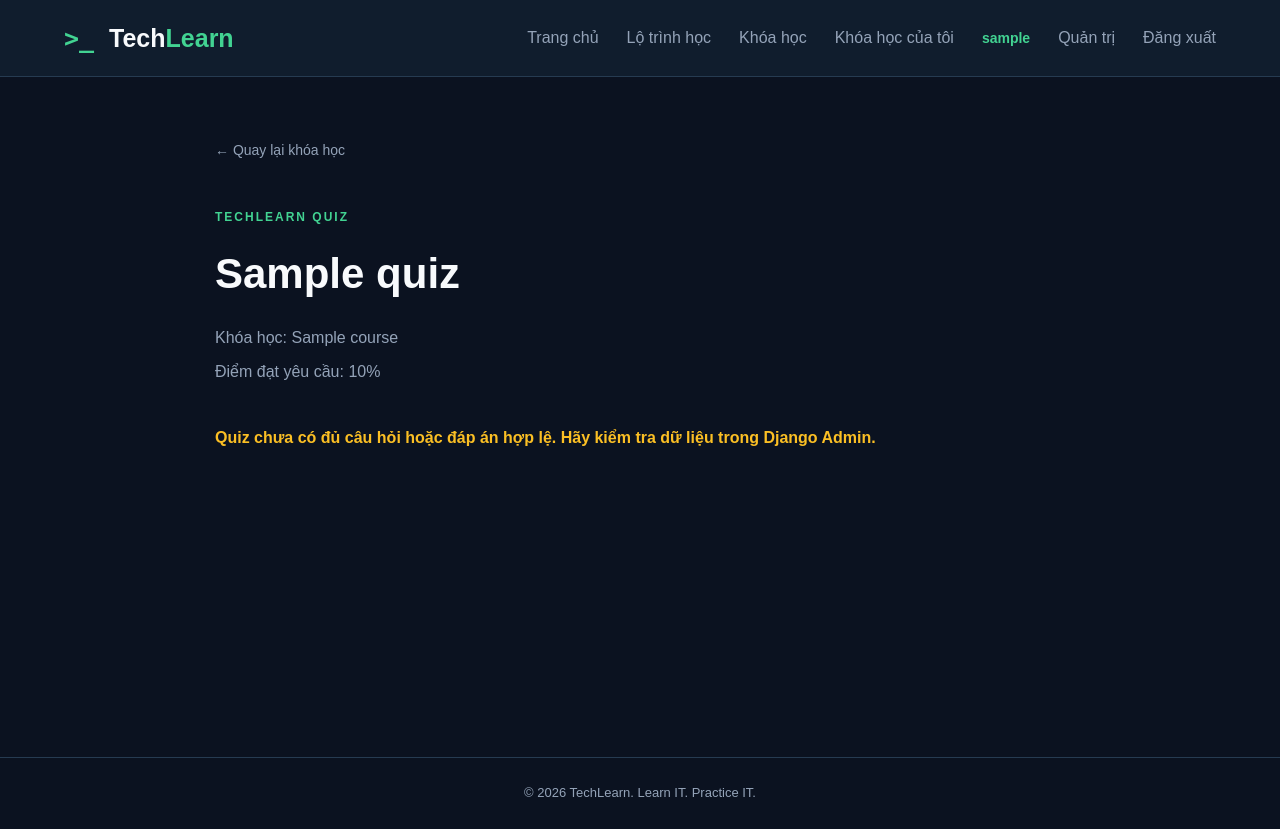
After one commit to NtQuang-23521287/tech_learn, a Django app: page /quizzes/1/ in a window 1280 px wide. The commit adds this page. Run offline with Django 5.2, Linux system fonts and the light colour scheme; a user stored in the database is signed in; tables that the repository leaves empty hold one stand-in row (values such as "Sample post").

Commit message:
show quizz on learner

```diff
--- /dev/null
+++ b/apps/quizzes/urls.py
@@ -0,0 +1,15 @@
+
+from django.urls import path
+
+from . import views
+
+
+app_name = "quizzes"
+
+urlpatterns = [
+    path(
+        "<int:quiz_id>/",
+        views.quiz_detail,
+        name="detail",
+    ),
+]
--- a/apps/quizzes/views.py
+++ b/apps/quizzes/views.py
@@ -1,3 +1,92 @@
-from django.shortcuts import render
 
-# Create your views here.
+from django.contrib.auth.decorators import login_required
+from django.http import Http404
+from django.shortcuts import get_object_or_404, render
+from django.views.decorators.http import require_GET
+
+from apps.progress.models import Enrollment
+
+from .models import Quiz
+
+
+@login_required
+@require_GET
+def quiz_detail(request, quiz_id):
+
+    quiz = get_object_or_404(
+        Quiz.objects.select_related(
+            "lesson__module__course"
+        ),
+        pk=quiz_id,
+    )
+
+    lesson = quiz.lesson
+    course = lesson.module.course
+
+    # Staff được xem trước Quiz bản nháp.
+    if not request.user.is_staff:
+
+        if not (
+            quiz.is_published
+            and lesson.is_published
+            and course.is_published
+        ):
+            raise Http404(
+                "Bài kiểm tra chưa được xuất bản."
+            )
+
+        is_enrolled = Enrollment.objects.filter(
+            user=request.user,
+            course=course,
+        ).exists()
+
+        if not is_enrolled:
+            raise Http404(
+                "Bạn chưa tham gia khóa học."
+            )
+
+    questions = []
+    quiz_ready = True
+
+    for question in quiz.questions.prefetch_related("choices"):
+        choices = list(question.choices.all())
+
+        # Kiểm tra tính hợp lệ của câu hỏi.
+        if (
+            len(choices) != 4
+            or sum(c.is_correct for c in choices) != 1
+        ):
+            quiz_ready = False
+
+        # Chỉ truyền ID và nội dung đáp án.
+        # Không truyền is_correct xuống giao diện.
+        questions.append({
+            "id": question.id,
+            "text": question.text,
+            "choices": [
+                {
+                    "id": choice.id,
+                    "text": choice.text,
+                    "label": chr(65 + index),
+                }
+                for index, choice in enumerate(choices)
+            ],
+        })
+
+    if not questions:
+        quiz_ready = False
+
+    if not quiz_ready and not request.user.is_staff:
+        raise Http404("Quiz chưa sẵn sàng.")
+
+    return render(
+        request,
+        "quizzes/quiz_detail.html",
+        {
+            "quiz": quiz,
+            "lesson": lesson,
+            "course": course,
+            "questions": questions,
+            "quiz_ready": quiz_ready,
+        },
+    )
--- a/config/urls.py
+++ b/config/urls.py
@@ -27,4 +27,5 @@ urlpatterns = [
     path("accounts/register/", register, name="register",),
     path("accounts/logout/", LogoutView.as_view(next_page="core:home"), name="logout",),
     path("progress/", include("apps.progress.urls")),
+    path("quizzes/", include("apps.quizzes.urls")),
 ]
--- a/static/css/style.css
+++ b/static/css/style.css
@@ -908,3 +908,126 @@ a {
     text-align: center;
     margin-top: 12px;
 }
+
+/* Quiz Page */
+
+.quiz-page {
+    min-height: 85vh;
+    padding: 60px 0 110px;
+}
+
+.quiz-container {
+    max-width: 850px;
+}
+
+.quiz-heading {
+    margin: 40px 0;
+}
+
+.quiz-heading h1 {
+    font-size: clamp(28px, 4vw, 42px);
+    margin: 12px 0 18px;
+}
+
+.quiz-heading p {
+    color: var(--muted);
+    margin-bottom: 8px;
+}
+
+.quiz-form {
+    display: flex;
+    flex-direction: column;
+    gap: 25px;
+}
+
+.quiz-question {
+    min-width: 0;
+    background: var(--surface);
+    border: 1px solid var(--border);
+    border-radius: 12px;
+    padding: 28px;
+}
+
+
+.quiz-question legend {
+    float: left;
+    width: 100%;
+    margin-bottom: 22px;
+    padding: 0;
+
+    font-size: 18px;
+    font-weight: 700;
+    line-height: 1.5;
+    color: var(--text);
+}
+
+.quiz-choices {
+    clear: both;
+    display: flex;
+    flex-direction: column;
+    gap: 12px;
+}
+
+
+.quiz-choice {
+    display: flex;
+    align-items: center;
+    gap: 14px;
+    padding: 15px;
+    background: #0b1929;
+    border: 1px solid var(--border);
+    border-radius: 9px;
+    cursor: pointer;
+    transition: border-color 0.2s;
+}
+
+.quiz-choice:hover,
+.quiz-choice:focus-within {
+    border-color: var(--primary);
+}
+
+.quiz-choice:has(input:checked) {
+    background: #173c3a;
+    border-color: var(--primary);
+}
+
+.quiz-choice input {
+    accent-color: var(--primary);
+    flex-shrink: 0;
+}
+
+.choice-letter {
+    color: var(--primary);
+    font-weight: 700;
+}
+
+.quiz-submit {
+    text-align: center;
+    margin-top: 15px;
+}
+
+.quiz-submit button {
+    border: none;
+    font: inherit;
+}
+
+.quiz-submit button:disabled {
+    opacity: 0.5;
+    cursor: not-allowed;
+}
+
+.quiz-submit p {
+    color: var(--muted);
+    font-size: 13px;
+    margin-top: 12px;
+}
+
+@media (max-width: 600px) {
+    .quiz-question {
+        padding: 18px;
+    }
+
+    .quiz-choice {
+        padding: 12px;
+    }
+}
--- /dev/null
+++ b/templates/quizzes/quiz_detail.html
@@ -0,0 +1,115 @@
+
+{% extends "base.html" %}
+
+{% block title %}
+{{ quiz.title }} — TechLearn
+{% endblock %}
+
+{% block content %}
+
+<section class="quiz-page">
+    <div class="container quiz-container">
+
+        <a
+            href="{% url 'courses:detail' course.slug %}"
+            class="back-link"
+        >
+            ← Quay lại khóa học
+        </a>
+
+        <div class="quiz-heading">
+            <span class="eyebrow">TECHLEARN QUIZ</span>
+
+            <h1>{{ quiz.title }}</h1>
+
+            <p>
+                Khóa học: {{ course.title }}
+            </p>
+
+            <p>
+                Điểm đạt yêu cầu:
+                {{ quiz.passing_score }}%
+            </p>
+
+            {% if not quiz.is_published %}
+                <span class="draft-label">
+                    Bản xem trước — chưa xuất bản
+                </span>
+            {% endif %}
+        </div>
+
+        {% if quiz_ready %}
+
+            <form method="post" class="quiz-form">
+                {% csrf_token %}
+
+                {% for question in questions %}
+
+                    <fieldset class="quiz-question">
+
+                        <legend>
+                            Câu {{ forloop.counter }}.
+                            {{ question.text }}
+                        </legend>
+
+                        <div class="quiz-choices">
+
+                            {% for choice in question.choices %}
+
+                                <label class="quiz-choice">
+
+                                    <input
+                                        type="radio"
+                                        name="question_{{ question.id }}"
+                                        value="{{ choice.id }}"
+                                        required
+                                    >
+
+                                    <span class="choice-letter">
+                                        {{ choice.label }}
+                                    </span>
+
+                                    <span>
+                                        {{ choice.text }}
+                                    </span>
+
+                                </label>
+
+                            {% endfor %}
+
+                        </div>
+
+                    </fieldset>
+
+                {% endfor %}
+
+                <div class="quiz-submit">
+                    <button
+                        type="submit"
+                        class="btn-primary"
+                        disabled
+                    >
+                        Nộp bài
+                    </button>
+
+                    <p>
+                        Chức năng nộp bài sẽ được
+                        kích hoạt trong Bài 17D.
+                    </p>
+                </div>
+
+            </form>
+
+        {% else %}
+
+            <p class="draft-label">
+                Quiz chưa có đủ câu hỏi hoặc đáp án hợp lệ.
+                Hãy kiểm tra dữ liệu trong Django Admin.
+            </p>
+
+        {% endif %}
+
+    </div>
+</section>
+
+{% endblock %}
```
Also changed, not shown: apps/courses/views.py (+9 -1 lines), templates/courses/lesson_detail.html (+23 -0 lines).
